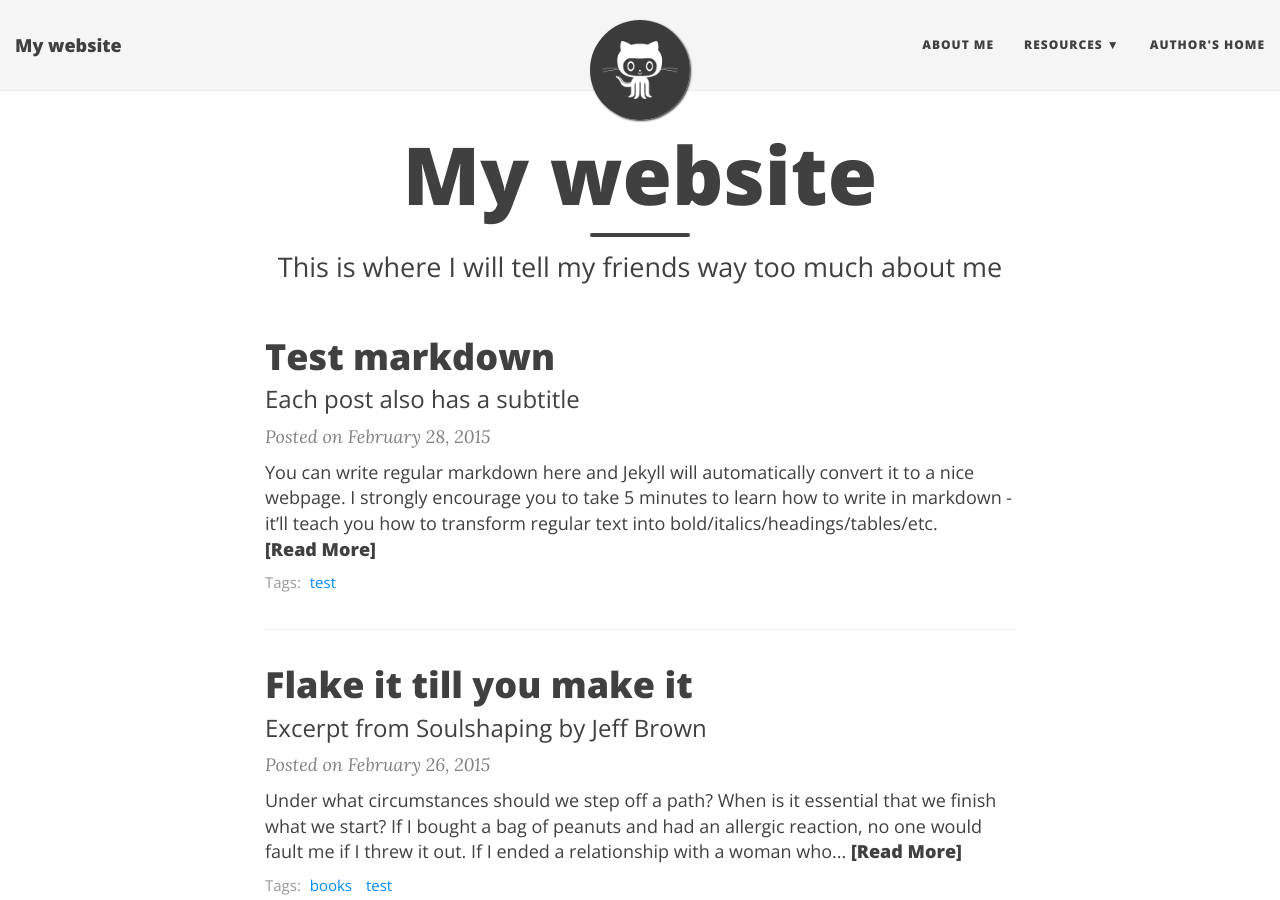
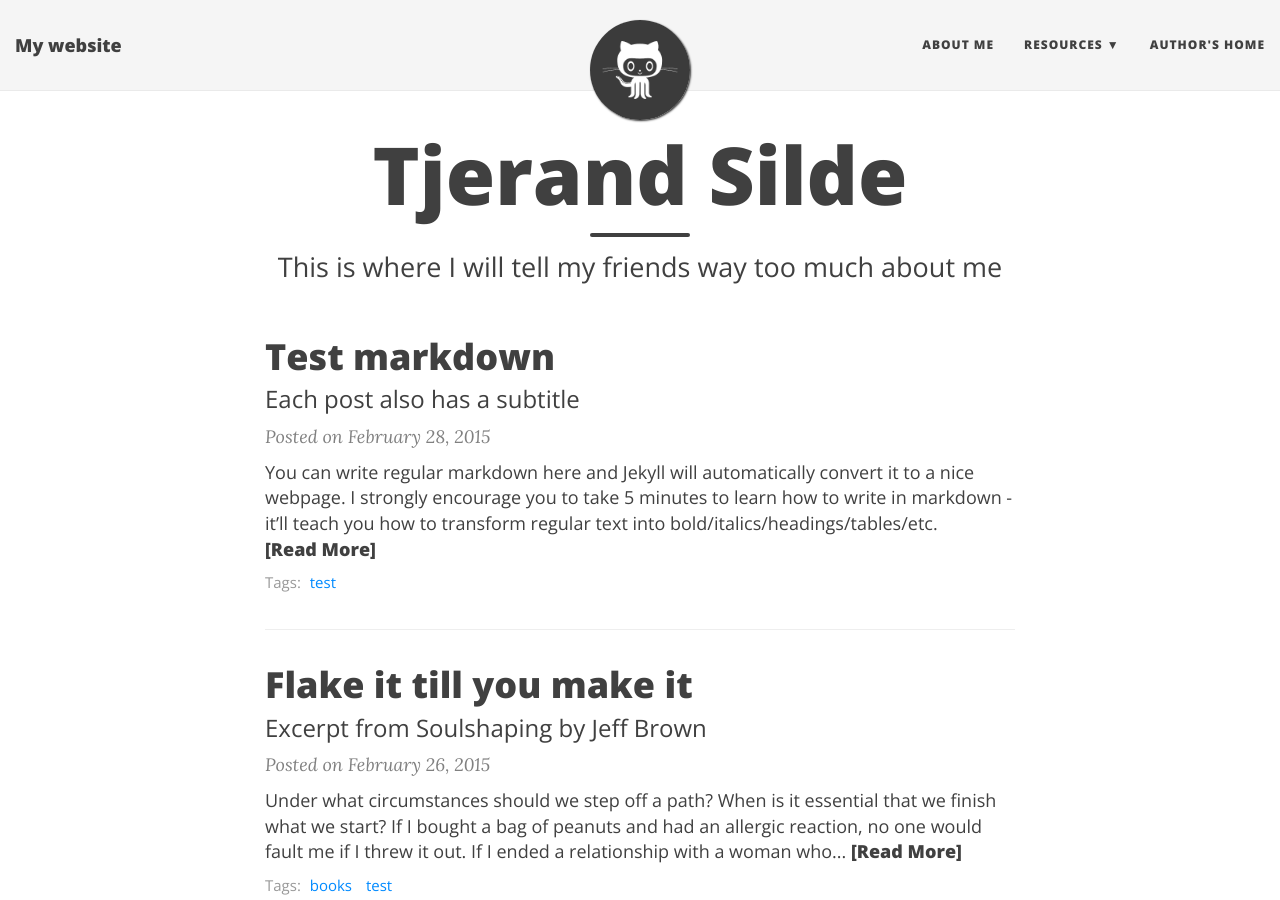
Before and after one commit to tjesi/tjesi.github.io, a Jekyll site: the page built from index.html, in a window 1280 px wide and 900 px high. Built offline with Jekyll 4.4.1, drawn with Linux system fonts in a browser that asks for light colours; nearby versions of some CDN libraries; the list of posts is cut into pages by our own code.

Commit message:
Update index.html

```diff
--- a/index.html
+++ b/index.html
@@ -1,6 +1,6 @@
 ---
 layout: page
-title: My website
+title: Tjerand Silde
 subtitle: This is where I will tell my friends way too much about me
 use-site-title: true
 ---
```
